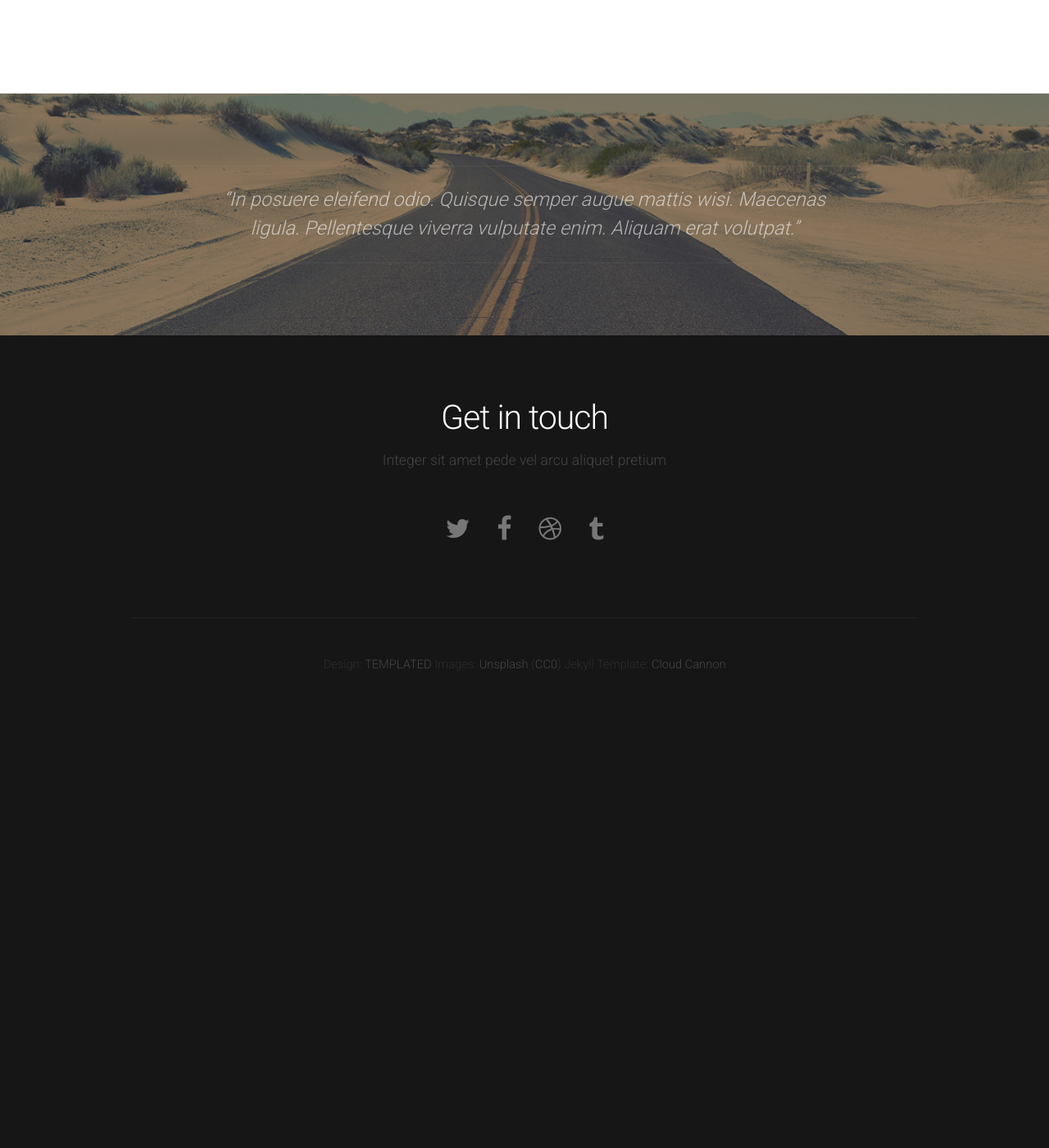
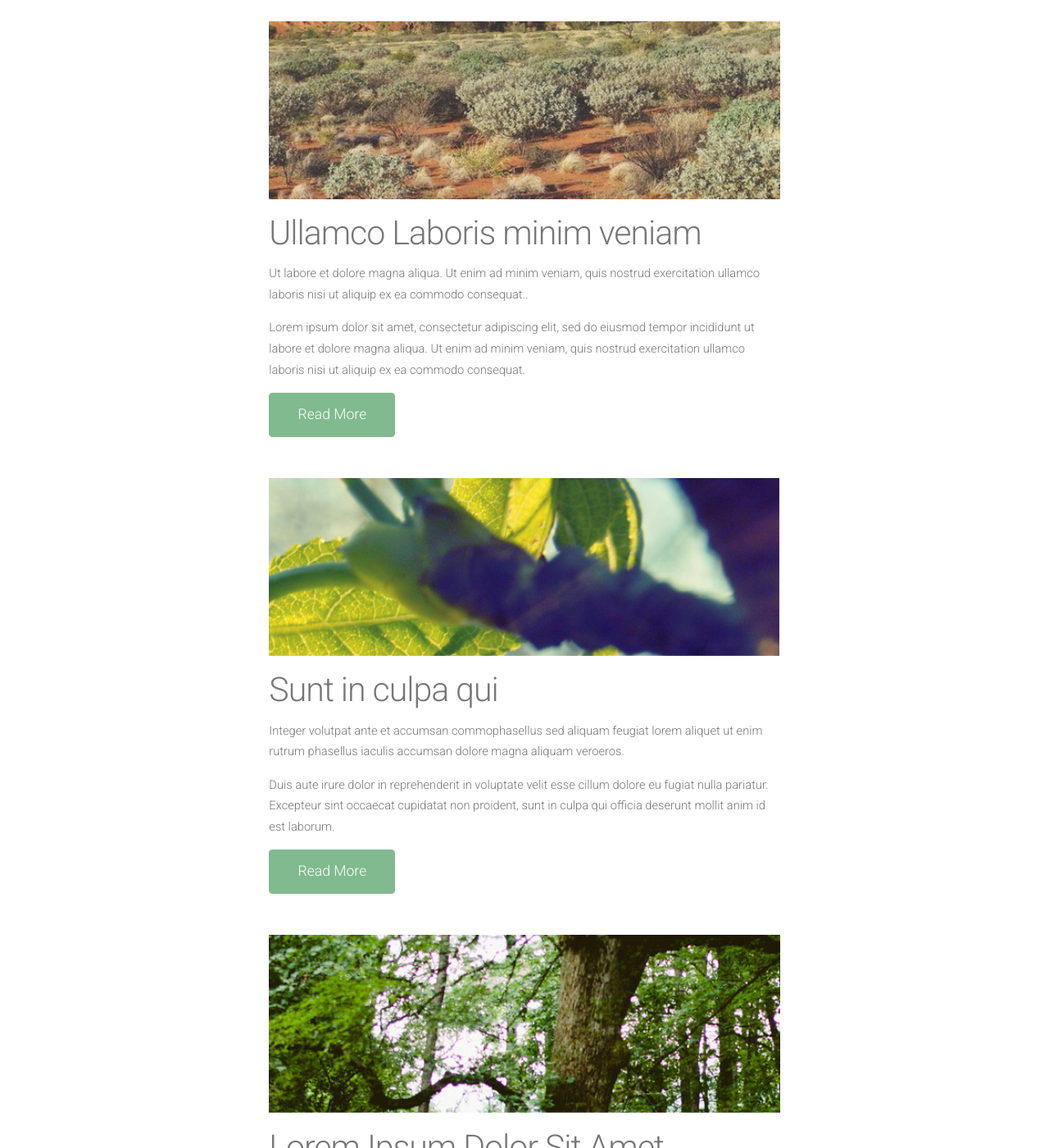
Before and after one commit to wooqii/wooqii.github.io, a Jekyll site: the page built from Lore/index.html, in a window 1280 px wide and 1400 px high, scrolled down 440 px. Shown: the whole window at 82% size. Built offline with Jekyll 4.4.1, drawn with Linux system fonts in a browser that asks for light colours; nearby versions of some CDN libraries; before the commit the page ends 1307 px from its top, so only the background shows below that; some of the changed text lies outside the part shown.

```diff
--- a/Lore/index.html
+++ b/Lore/index.html
@@ -6,7 +6,7 @@ layout: default
 <!-- Main -->
 	<div id="main">
 		<div id="content" class="container">
-			{% for post in site.category.Lore offset: 0 limit: 4 %}
+			{% for post in site.categories.Lore offset: 0 limit: 4 %}
 			<div class="row">
 				<section class="8u -2u">
 					<a href="{{ site.prefix }}{{ post.url }}" class="image full"><img src="/assets/{{ post.featured }}" alt=""></a>
--- /dev/null
+++ b/_posts/Lore/2014-08-20-another-post.md
@@ -0,0 +1,9 @@
+---
+title: Lorem Ipsum Dolor Sit Amet
+category: [Lore]
+featured: images/pic01.jpg
+layout: post
+---
+
+<p>Integer volutpat ante et accumsan commophasellus sed aliquam feugiat lorem aliquet ut enim rutrum phasellus iaculis accumsan dolore magna aliquam veroeros.</p>
+<p>Duis aute irure dolor in reprehenderit in voluptate velit esse cillum dolore eu fugiat nulla pariatur. Excepteur sint occaecat cupidatat non proident, sunt in culpa qui officia deserunt mollit anim id est laborum.</p>
--- /dev/null
+++ b/_posts/Lore/2014-08-25-test-post.md
@@ -0,0 +1,9 @@
+---
+title: Sunt in culpa qui
+category: [Lore]
+featured: images/pic02.jpg
+layout: post
+---
+
+<p>Integer volutpat ante et accumsan commophasellus sed aliquam feugiat lorem aliquet ut enim rutrum phasellus iaculis accumsan dolore magna aliquam veroeros.</p>
+<p>Duis aute irure dolor in reprehenderit in voluptate velit esse cillum dolore eu fugiat nulla pariatur. Excepteur sint occaecat cupidatat non proident, sunt in culpa qui officia deserunt mollit anim id est laborum.</p>
--- /dev/null
+++ b/_posts/Lore/2014-08-31-hello-word.md
@@ -0,0 +1,9 @@
+---
+title: Ullamco Laboris minim veniam
+category: [Lore]
+featured: images/pic03.jpg
+layout: post
+---
+
+<p>Ut labore et dolore magna aliqua. Ut enim ad minim veniam, quis nostrud exercitation ullamco laboris nisi ut aliquip ex ea commodo consequat..</p>
+<p>Lorem ipsum dolor sit amet, consectetur adipiscing elit, sed do eiusmod tempor incididunt ut labore et dolore magna aliqua. Ut enim ad minim veniam, quis nostrud exercitation ullamco laboris nisi ut aliquip ex ea commodo consequat.</p>
--- a/assets/css/style-mobile.css
+++ b/assets/css/style-mobile.css
@@ -182,7 +182,7 @@
 
 	#logo
 	{
-		display: none;
+		display: inline;
 	}
 
 	#nav
--- a/blog/index.html
+++ b/blog/index.html
@@ -6,7 +6,7 @@ layout: default
 <!-- Main -->
 	<div id="main">
 		<div id="content" class="container">
-			{% for post in site.category.Blog offset: 0 limit: 4 %}
+			{% for post in site.categories.Blog offset: 0 %}
 			<div class="row">
 				<section class="8u -2u">
 					<a href="{{ site.prefix }}{{ post.url }}" class="image full"><img src="/assets/{{ post.featured }}" alt=""></a>
```
